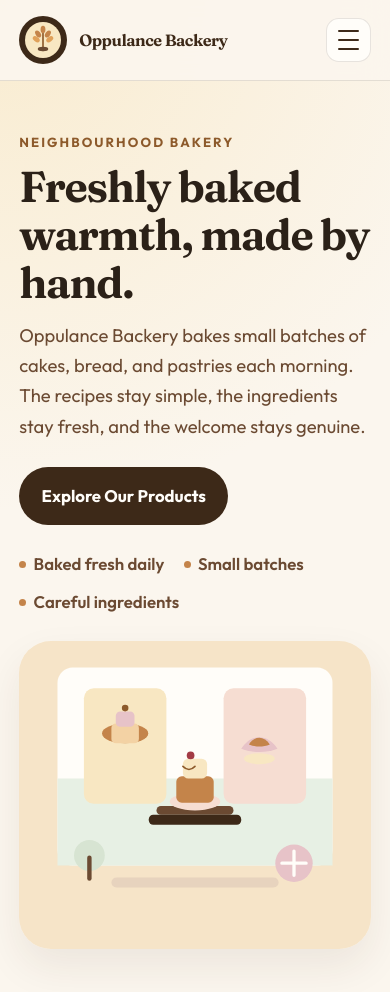
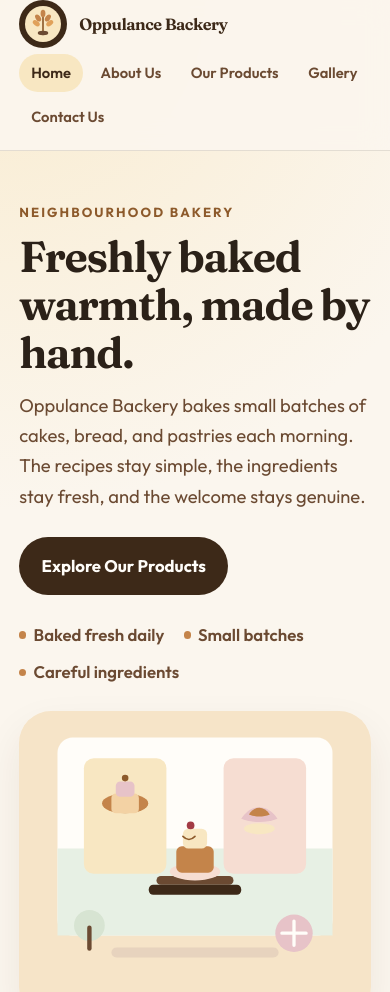
Before and after one commit to mushayimunashe/bakery-website, a plain HTML site: page index.html in a window 390 px wide. Shown: the top 992 px of the page. Drawn offline with Linux system fonts and the light colour scheme.

Commit message:
Keep About Us, products, gallery, and contact visible in the navigation bar.

```diff
--- a/style.css
+++ b/style.css
@@ -535,6 +535,8 @@ a:focus-visible,
 @media (max-width: 700px) {
   .header-bar {
     flex-wrap: wrap;
+    align-items: center;
+    row-gap: 0.35rem;
   }
 
   .brand {
@@ -542,25 +544,22 @@ a:focus-visible,
   }
 
   .nav-toggle-label {
-    display: flex;
+    display: none;
   }
 
   .site-nav {
-    display: none;
+    display: flex;
     flex: 1 0 100%;
-    flex-direction: column;
-    align-items: stretch;
-    padding-bottom: 0.4rem;
-  }
-
-  .nav-toggle:checked ~ .site-nav {
-    display: flex;
+    flex-direction: row;
+    flex-wrap: wrap;
+    align-items: center;
+    gap: 0.35rem;
+    padding-bottom: 0.85rem;
   }
 
   .site-nav a {
-    padding: 0.8rem 0.2rem;
-    border-radius: 0;
-    border-bottom: 1px solid var(--line);
+    padding: 0.45rem 0.75rem;
+    font-size: 0.92rem;
   }
 
   .product-grid,
```
